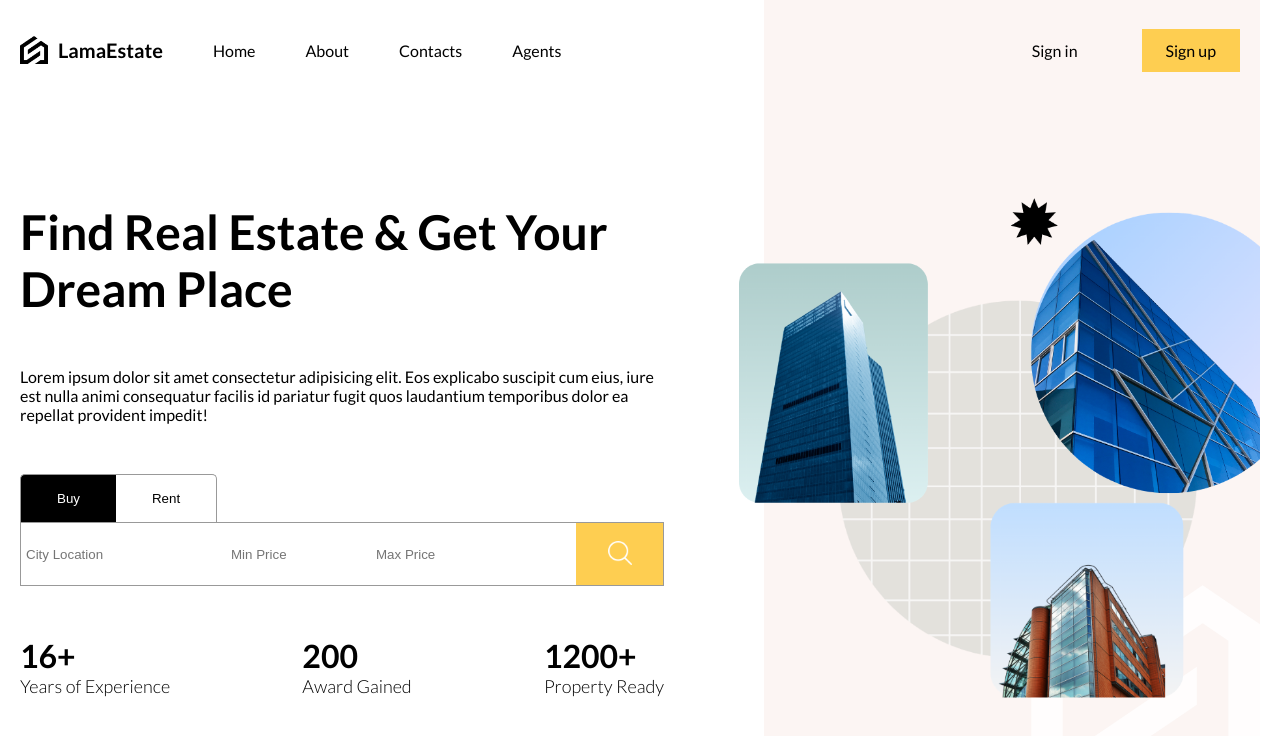
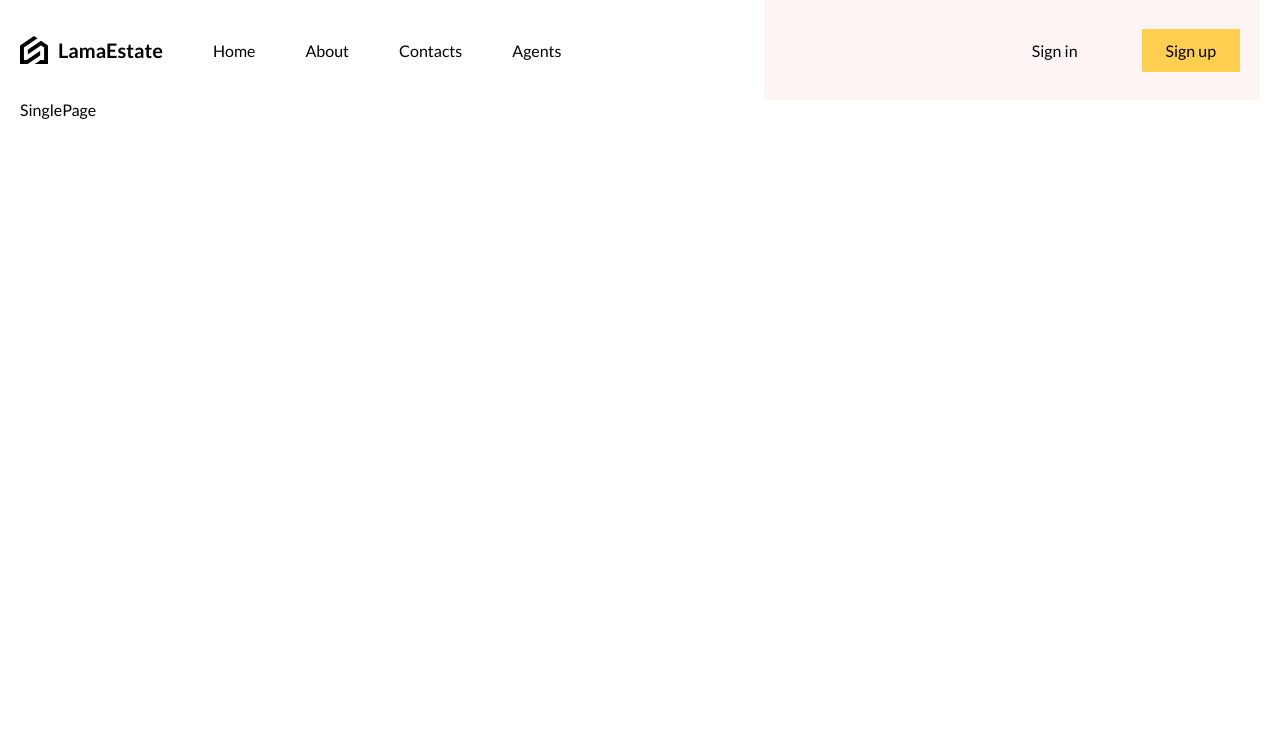
Before and after one commit to coder-srb/real-estate-ui, a React (Vite) app: page /1 in a window 1280 px wide. Shown: the top 736 px of the page. Built offline with nearby package versions, Linux system fonts and the light colour scheme.

Commit message:
implementing react-router-dom

```diff
--- a/package.json
+++ b/package.json
@@ -12,6 +12,7 @@
   "dependencies": {
     "react": "^18.2.0",
     "react-dom": "^18.2.0",
+    "react-router-dom": "^6.26.1",
     "sass": "^1.78.0"
   },
   "devDependencies": {
--- a/src/App.jsx
+++ b/src/App.jsx
@@ -1,18 +1,56 @@
-import "./layout.scss"
-import Navbar from "./components/navbar/Navbar.jsx"
+import "./routes/layout/layout.scss"
+// import Navbar from "./components/navbar/Navbar.jsx"
 import HomePage from "./routes/homePage/homePage"
 
+import {    // https://reactrouter.com/en/main/start/overview
+  createBrowserRouter,
+  RouterProvider,
+} from "react-router-dom";
+
+import ListPage from "./routes/listPage/listPage.jsx";
+import Layout from "./routes/layout/layout.jsx";
+import SinglePage from "./routes/singlePage/SinglePage.jsx";
+
+
+
 function App() {
+  const router = createBrowserRouter([
+    {
+      path: "/",
+      element: <Layout />,
+      children: [
+        {
+          path: "/",
+          element: <HomePage />
+        },
+        {
+          path: "/list",
+          element: <ListPage />
+        },
+        {
+          path: "/:id",  // any random string value or number
+          element: <SinglePage />
+        }
+      ]
+    },
+    {
+      path: "/list",
+      element: <ListPage />,
+    },
+  ]);
+
   return (
-    <div className="layout">
-      <div className="navbar">
-        <Navbar />
-      </div>
-      <div className="content">
-        <HomePage />
-      </div>
-    </div>
-  )
+    // <div className="layout">
+    //   <div className="navbar">
+    //     <Navbar />
+    //   </div>
+    //   <div className="content">
+    //     <HomePage />
+    //   </div>
+    // </div>                // all this now moved to the "layout.jsx"
+
+    <RouterProvider router={router} />
+  );
 }
 
 export default App;
--- /dev/null
+++ b/src/routes/layout/layout.jsx
@@ -0,0 +1,18 @@
+import "./layout.scss";
+import Navbar from "../../components/navbar/Navbar";
+import { Outlet } from "react-router-dom";
+
+function Layout() {
+    return (
+        <div className="layout">
+            <div className="navbar">
+                <Navbar />
+            </div>
+            <div className="content">
+                <Outlet />
+            </div>
+        </div>
+    );
+}
+
+export default Layout;
--- a/src/layout.scss
+++ b/src/routes/layout/layout.scss
@@ -1,4 +1,5 @@
-@import "./responsive.scss";
+
+@import "../../responsive.scss";
 
 .layout{
     height: 100vh;
--- /dev/null
+++ b/src/routes/listPage/listPage.jsx
@@ -0,0 +1,11 @@
+import "./listPage.scss";
+
+function ListPage() {
+    return (
+        <div className="listPage">
+            ListPage
+        </div>
+    );
+}
+
+export default ListPage;
--- /dev/null
+++ b/src/routes/listPage/listPage.scss
@@ -0,0 +1,4 @@
+
+.listPage{
+
+}
--- /dev/null
+++ b/src/routes/login/login.scss
@@ -0,0 +1,4 @@
+
+.login{
+
+}
--- /dev/null
+++ b/src/routes/singlePage/singlePage.jsx
@@ -0,0 +1,11 @@
+import "./singlePage.scss";
+
+function SinglePage() {
+    return (
+        <div className="singlePage">
+            SinglePage
+        </div>
+    );
+}
+
+export default SinglePage;
--- /dev/null
+++ b/src/routes/singlePage/singlePage.scss
@@ -0,0 +1,4 @@
+
+.singlePage{
+
+}
```
Also changed, not shown: src/routes/login/login.jsx (added, +11 -0 lines), 1 other file (tests, documents, lock files or other folders).
